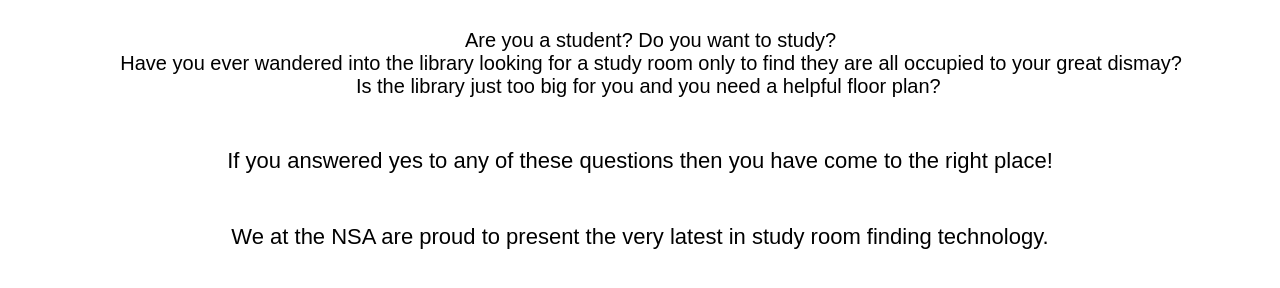
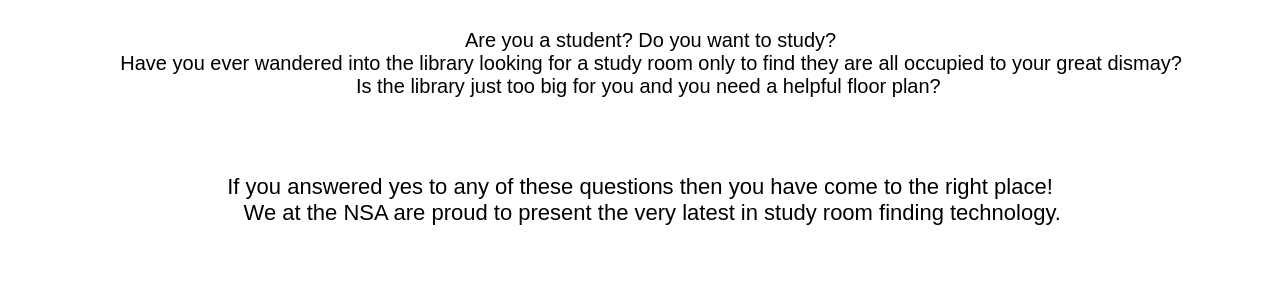
Before and after one commit to StudyRoomTracker/StudyRoomTracker.github.io, a website: page index.html in a window 1280 px wide. Shown: the part 258-546 px from the top of the page. Drawn offline with Linux system fonts and the light colour scheme; some packages are replaced by stand-ins of ours; no server answers.

Commit message:
spacing part 2

```diff
--- a/index.html
+++ b/index.html
@@ -87,7 +87,7 @@
     Are you a student? Do you want to study?
     Have you ever wandered into the library looking for a study room only to find they are all occupied to your great dismay?
     Is the library just too big for you and you need a helpful floor plan? </pre>
-    <p class = "paragraphmain"> <br>If you answered yes to any of these questions then you have come to the right place! <br>
+    <pre class = "paragraphmain"> <br>If you answered yes to any of these questions then you have come to the right place!
     We at the NSA are proud to present the very latest in study room finding technology.</p>
 
 
--- a/style.css
+++ b/style.css
@@ -68,7 +68,8 @@
 
 .paragraphmain{
   text-align: center;
-  font-size: 22px
+  font-size: 22px;
+  font-family: Arial, Helvetica, serif;
 }
 
 br {
```
